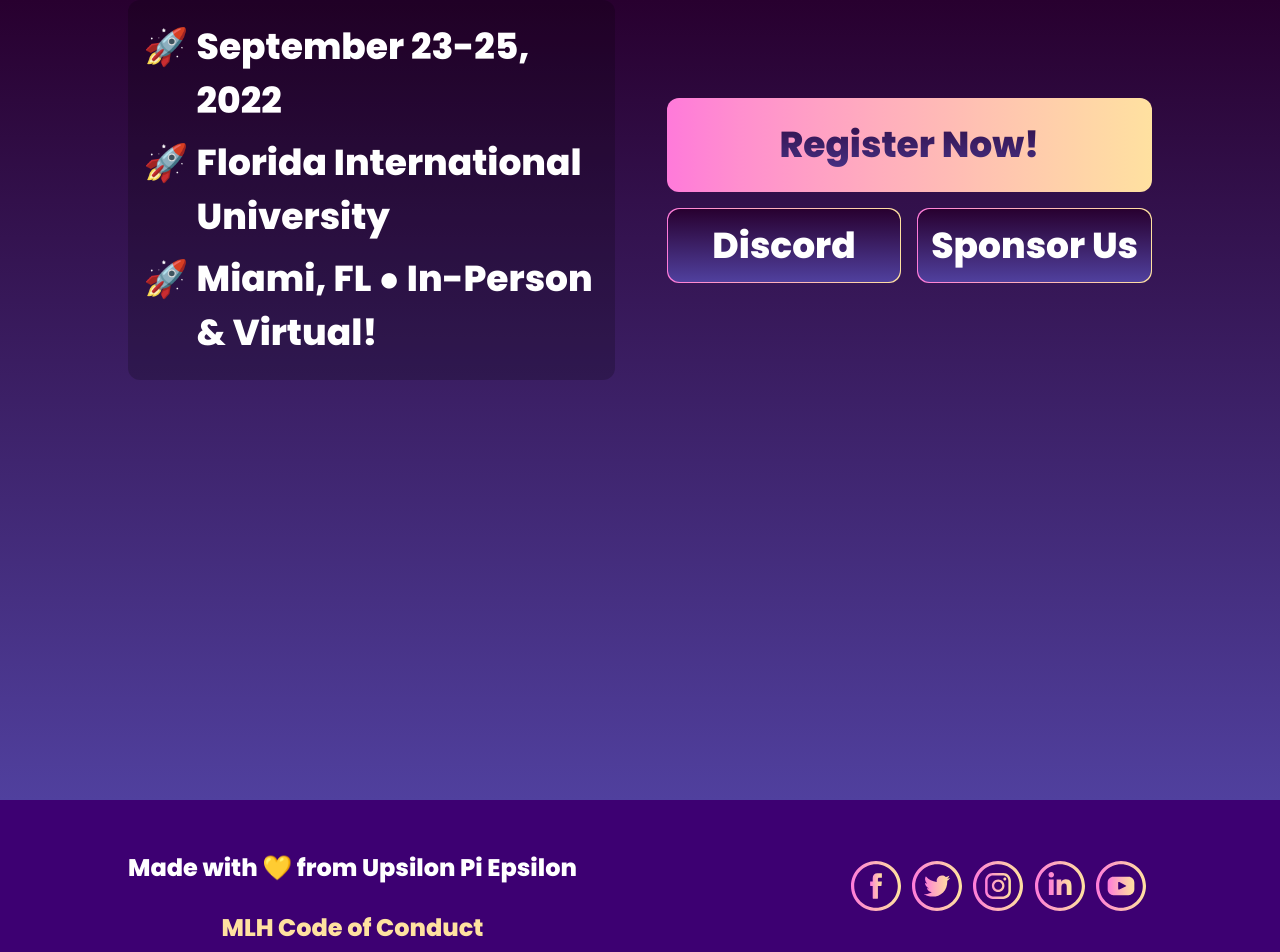
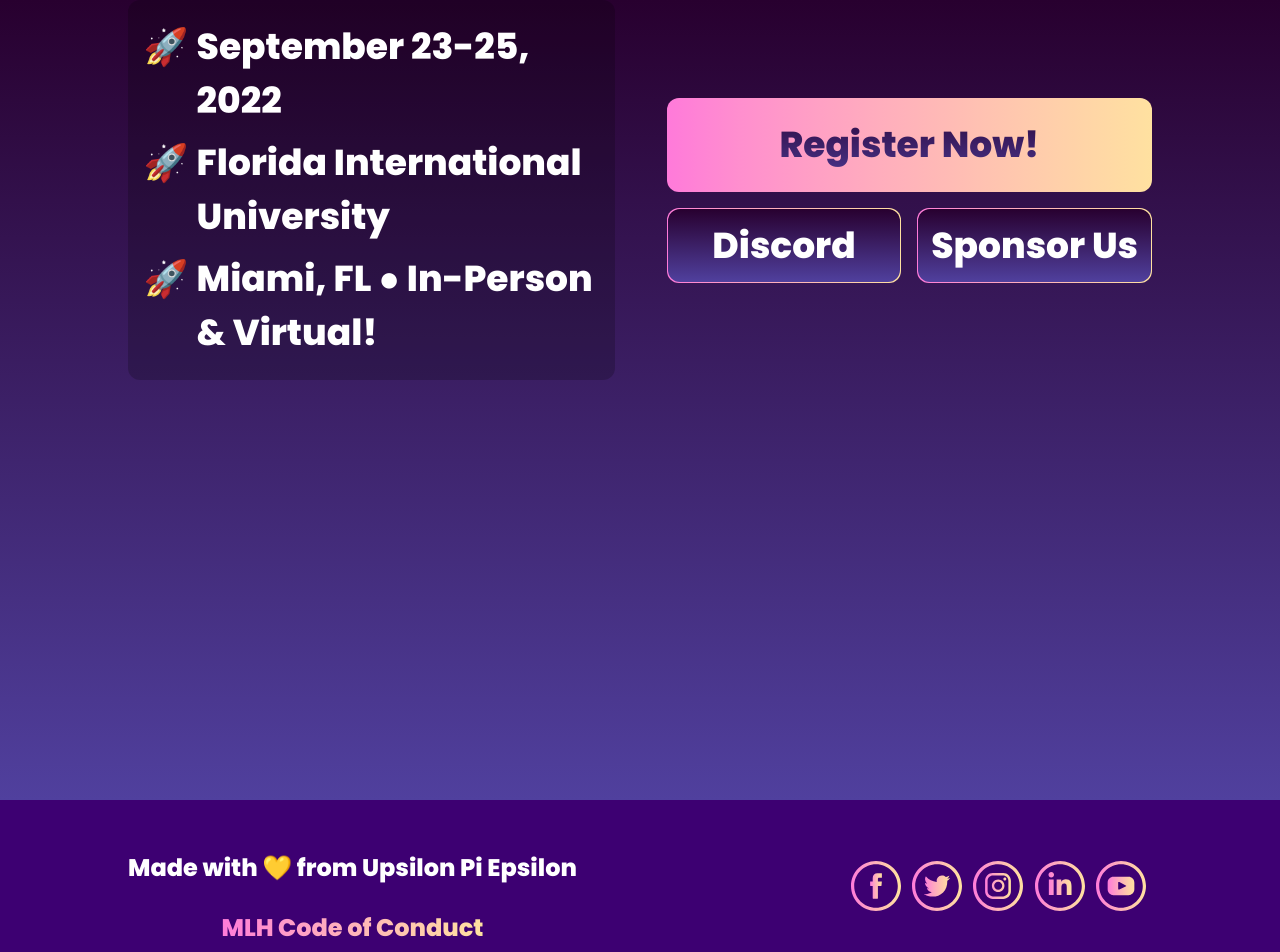
Before and after one commit to weareinit/static-shellhacks-2022, a React (Create React App) app: page / in a window 1280 px wide. Shown: the top 952 px of the page. Built offline with nearby package versions, Linux system fonts and the light colour scheme.

Commit message:
Edited MLH Code of Conduct color and hover effect

```diff
--- a/src/sections/Footer/index.css
+++ b/src/sections/Footer/index.css
@@ -15,13 +15,33 @@
 }
 
 .footerText a {
-    color: var(--shell-tan);
     text-decoration: none;
-    transition: all 0.15s;
+    background-color: var(--shell-purple);
+    background: var(--pink-tan-gradient);
+    background-size: 100%;
+    background-clip: text;
+    -webkit-background-clip: text;
+    -webkit-text-fill-color: transparent;
+    -moz-background-clip: text;
+    -moz-text-fill-color: transparent;
+    position: relative;
 }
 
-.footerText a:hover {
-    text-decoration: underline var(--shell-tan);
+.footerText a:after {
+    content: "";
+    width: 100%;
+    height: 1.5rem;
+    background-image: var(--pink-tan-gradient);
+    position: absolute;
+    top: 25%;
+    left: 0;
+    filter: blur(1em);
+    opacity: 0;
+    transition: 0.5s all;
+}
+
+.footerText a:hover:after {
+    opacity: 0.5;
 }
 
 .footerSocial {
```
